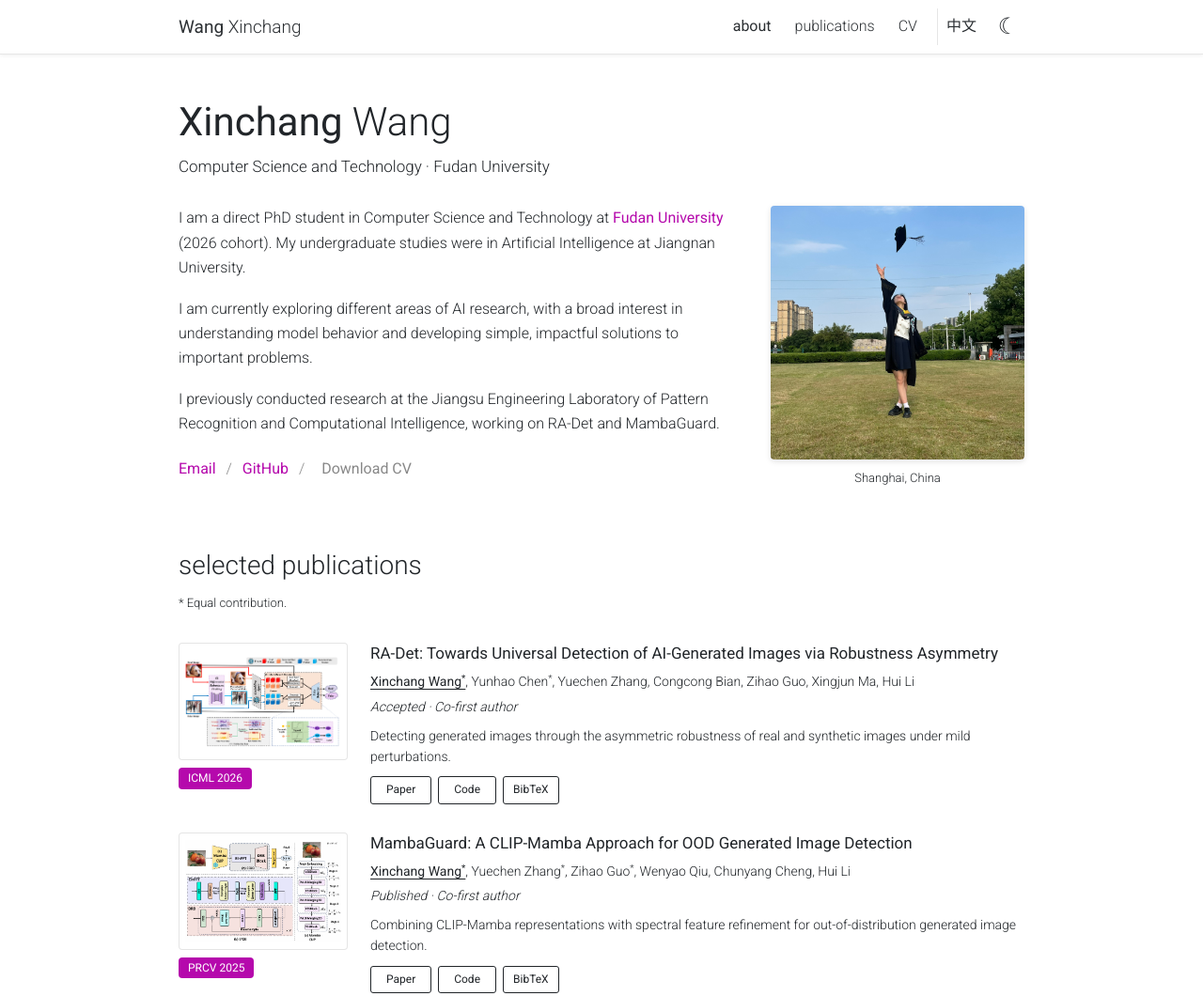
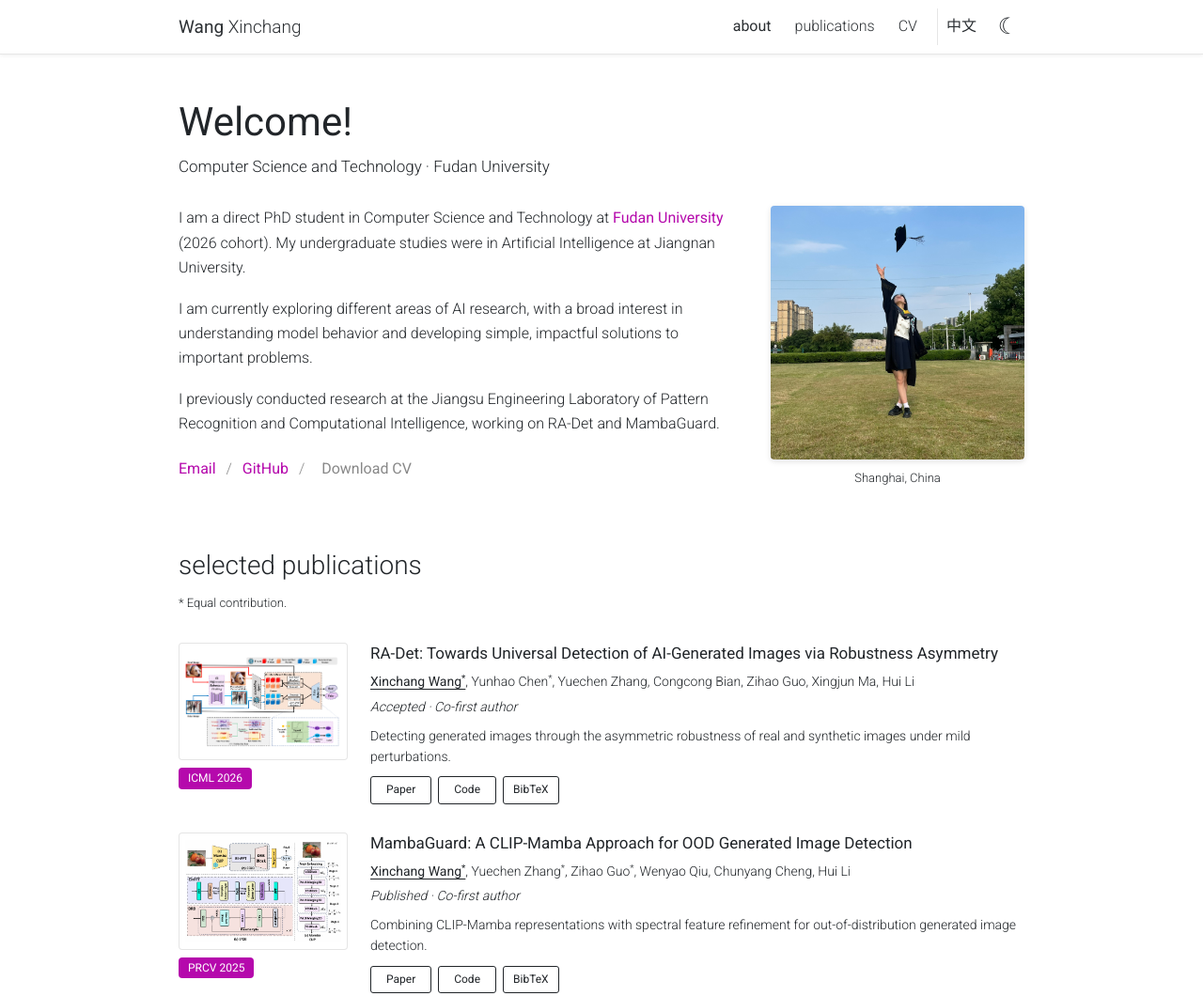
Before and after one commit to ccandtt/ccandtt.github.io, a plain HTML site: page index.html in a window 1280 px wide. Shown: the top 1060 px of the page at 94% size. Drawn offline with Linux system fonts and the light colour scheme.

Commit message:
Update bilingual welcome heading

```diff
--- a/index.html
+++ b/index.html
@@ -2,7 +2,7 @@
 <html lang="en"><head><meta charset="utf-8"><meta name="viewport" content="width=device-width, initial-scale=1"><meta name="author" content="Xinchang Wang"><meta name="description" content="Xinchang Wang — exploring AI research, understanding model behavior, and developing simple, impactful solutions. Academic homepage."><title>Xinchang Wang · 王心畅</title><link rel="canonical" href="https://ccandtt.github.io/"><link rel="icon" href="assets/favicon.svg" type="image/svg+xml"><link rel="stylesheet" href="vendor/al-folio-tailwind.css"><link rel="stylesheet" href="vendor/al-folio-main.css"><link rel="stylesheet" href="styles.css"><script src="app.js" defer></script></head>
 <body class="fixed-top-nav"><a class="skip-link" href="#main"><span data-zh="跳转到正文">Skip to content</span></a>
 <header><nav id="navbar" class="navbar navbar-light navbar-expand-sm fixed-top" aria-label="Main navigation"><div class="container"><a class="navbar-brand" href="#about"><strong>Wang</strong> Xinchang</a><div class="site-nav"><a class="nav-link active" href="#about"><span data-zh="关于">about</span></a><a class="nav-link" href="#publications"><span data-zh="论文">publications</span></a><a class="nav-link" href="assets/xinchang-wang-cv.pdf" download="Xinchang-Wang-CV.pdf">CV</a><button class="nav-link language-switch" id="language-switch" type="button" aria-label="切换为中文">中文</button><button id="theme-switch" class="nav-link" type="button" aria-label="Switch to dark theme" title="Change color theme">☾</button></div></div></nav></header>
-<main id="main" class="container mt-5"><div class="post" id="about"><header class="post-header"><h1 class="post-title"><span data-zh="王心畅"><span class="font-weight-bold">Xinchang</span> Wang</span></h1><p class="desc"><span data-zh="计算机科学与技术 · 复旦大学">Computer Science and Technology · Fudan University</span></p></header>
+<main id="main" class="container mt-5"><div class="post" id="about"><header class="post-header"><h1 class="post-title"><span class="font-weight-bold" data-zh="欢迎来到这里">Welcome!</span></h1><p class="desc"><span data-zh="计算机科学与技术 · 复旦大学">Computer Science and Technology · Fudan University</span></p></header>
 <article><div class="profile float-right"><figure><img src="assets/portrait.jpg" class="img-fluid z-depth-1 rounded" width="1772" height="1772" alt="Xinchang Wang at graduation" fetchpriority="high"></figure><div class="more-info"><span data-zh="中国 · 上海">Shanghai, China</span></div></div>
 <div class="clearfix bio">
 <p data-zh="我是复旦大学计算机科学与技术专业 2026 级直博生，本科就读于江南大学人工智能专业。">I am a direct PhD student in Computer Science and Technology at <a href="https://www.fudan.edu.cn/" target="_blank" rel="noopener noreferrer">Fudan University</a> (2026 cohort). My undergraduate studies were in Artificial Intelligence at Jiangnan University.</p>
```
